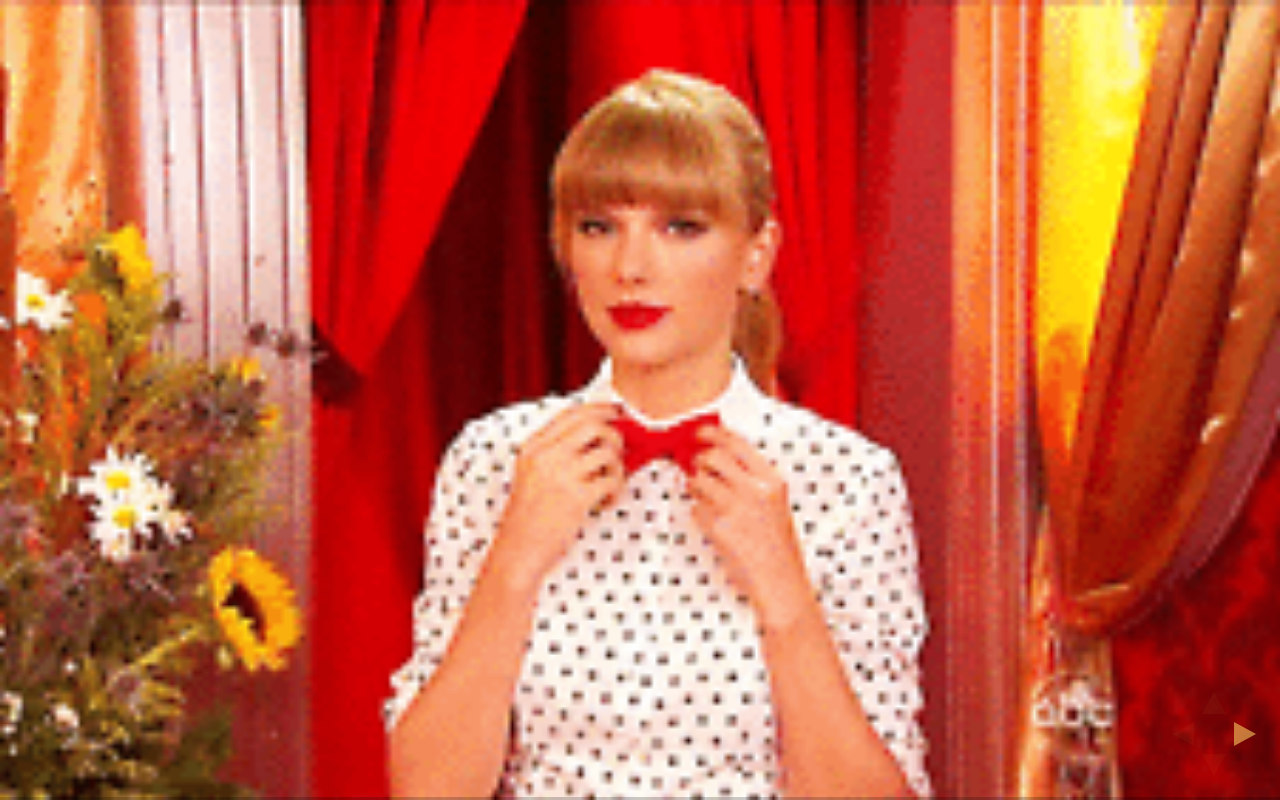
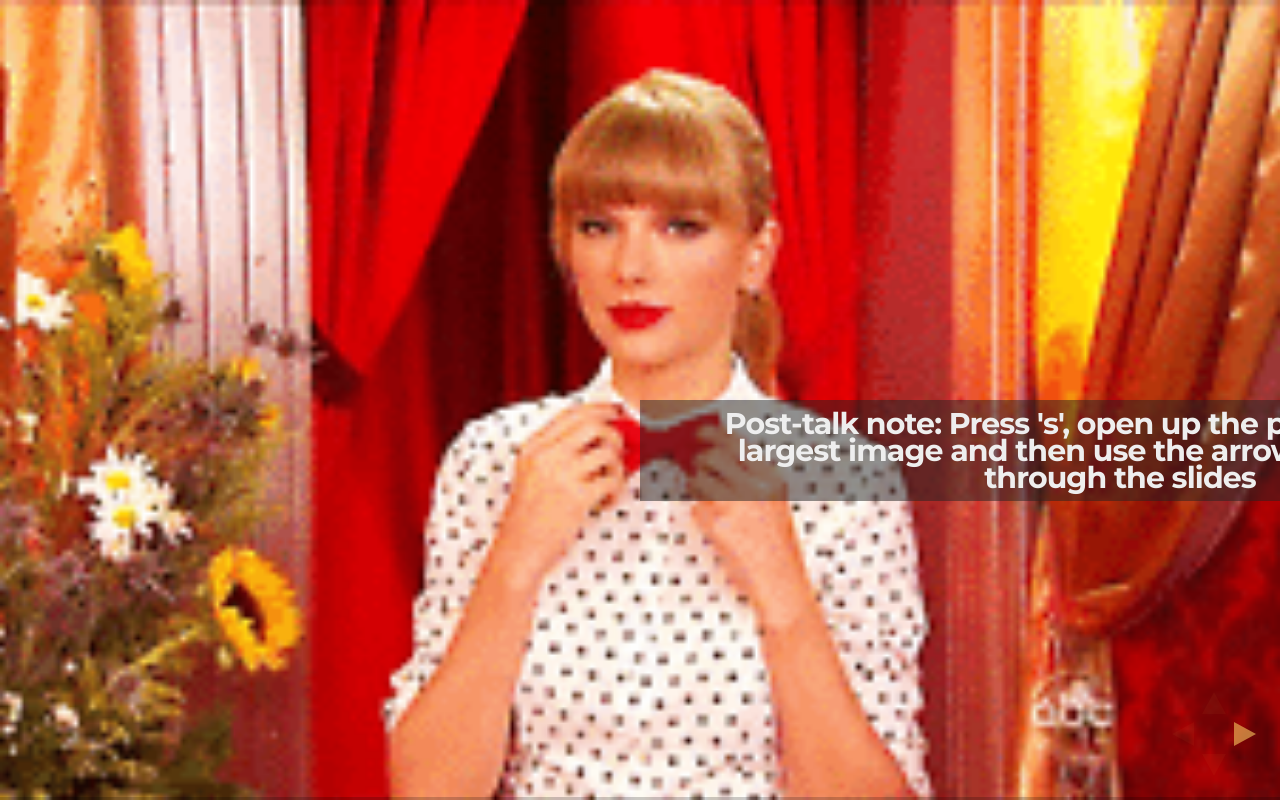
Before and after one commit to ablwr/taylorswift, a website: page index.html in a window 1280 px wide. Drawn offline with nearby package versions, Linux system fonts and the light colour scheme.

Commit message:
adds post-talk note pre-talk!

```diff
--- a/index.html
+++ b/index.html
@@ -42,7 +42,7 @@
 
       <!-- Any section element inside of this container is displayed as a slide -->
       <div class="slides">
-
+<h6>Post-talk note: Press 's', open up the popup, press the largest image and then use the arrow keys to move through the slides</h6>
           <section data-background="img/bowtie.gif">
             <aside class="notes">
             </aside>
@@ -73,7 +73,6 @@ I'm using Taylor Swift to explain what's the the big deal behind cryptographic h
               May 2015<br>
               !!Con
             </h6>
-            <!-- <h6>Post-talk note: Press 's', open up the popup, press the largest image and then use the arrow keys to move through the slides</h6> -->
             <aside class="notes">
 This talk is "Don’t Know About You… But I’m feeling like Sha-2!"
             </aside>
```
